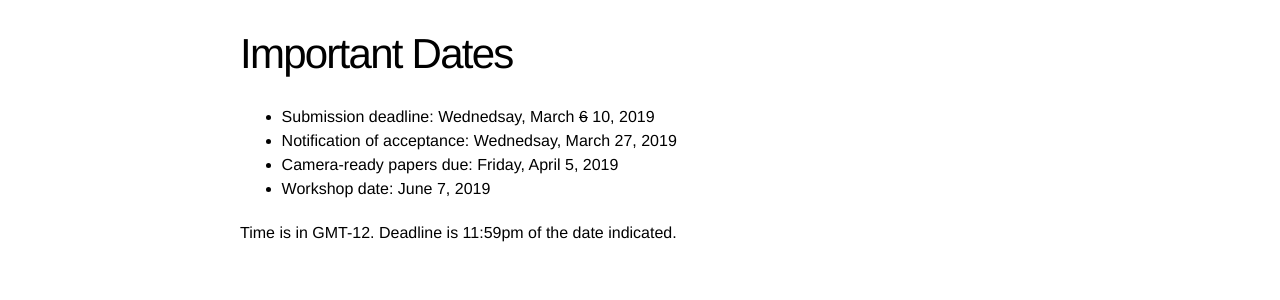
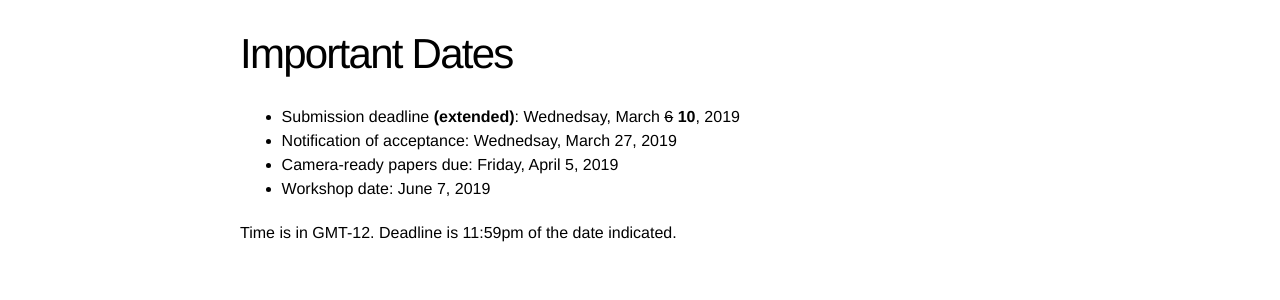
Before and after one commit to structuredprediction/structuredprediction.github.io, a Jekyll site: the page built from SPNLP19/2_date.md, in a window 1280 px wide. Shown: the part 130-430 px from the top of the page. Built offline with Jekyll 4.4.1, drawn with Linux system fonts in a browser that asks for light colours.

Commit message:
highlight the extension

```diff
--- a/SPNLP19/2_date.md
+++ b/SPNLP19/2_date.md
@@ -5,7 +5,7 @@ permalink: /SPNLP19/date/
 name: 2
 ---
 
-- Submission deadline: Wednedsay, March ~~6~~ 10, 2019
+- Submission deadline **(extended)**: Wednedsay, March ~~6~~ **10**, 2019
 - Notification of acceptance: Wednedsay, March 27, 2019
 - Camera-ready papers due: Friday, April 5, 2019
 - Workshop date: June 7, 2019
```
